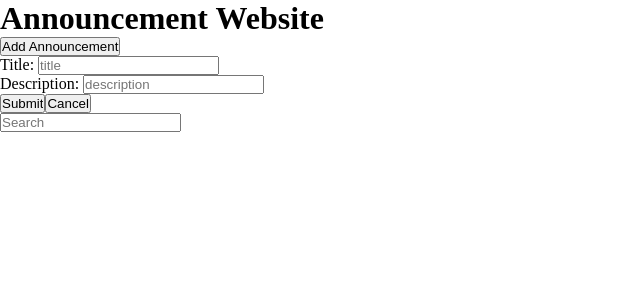
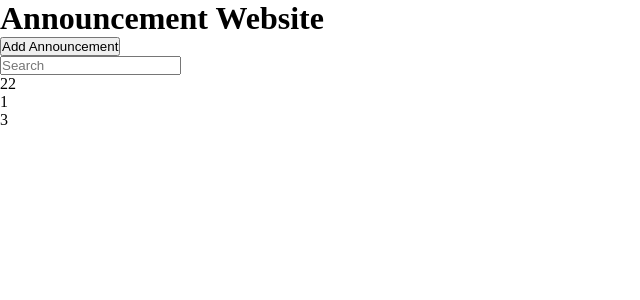
Before and after one commit to IvZaporozhchenko/announcementWebsiteForNerdySoft, a React (Create React App) app: page / in a window 1280 px wide. Shown: the top 300 px of the page, without its empty margins (0-640 px from the left). Built offline with nearby package versions, Linux system fonts and the light colour scheme.

Commit message:
Now you can select announcement from the list and it shows some details

```diff
--- a/src/App.js
+++ b/src/App.js
@@ -13,18 +13,45 @@ class App extends Component {
 		super(props);
 
 		this.state = {
-			announcements: [],
-			newAnnouncementVisibility: false
+			announcements: [
+				{
+					id: 1,
+					title: 1,
+					description: 1,
+					date: 1,
+					selected: false
+				},
+				{
+					id: 2,
+					title: 2,
+					description: 2,
+					date: 2,
+					selected: true
+				},
+				{
+					id: 3,
+					title: 3,
+					description: 3,
+					date: 3,
+					selected: false
+				}
+			],
+			newAnnouncementVisibility: true
 		}
 
-		this.onClick = this.onClick.bind(this);
+		this.showAddAnnouncementFields = this.showAddAnnouncementFields.bind(this);
 		this.addNewAnnouncement = this.addNewAnnouncement.bind(this);
+		this.selectAnnouncement = this.selectAnnouncement.bind(this);
 	}
 
-	onClick(e) {
-		this.setState({
-			newAnnouncementVisibility: !this.state.newAnnouncementVisibility
-		})
+
+	//Show "Add new announcements fields"
+	showAddAnnouncementFields(e) {
+		if(this.state.newAnnouncementVisibility) {
+			this.setState({
+				newAnnouncementVisibility: !this.state.newAnnouncementVisibility
+			})
+		}
 	}
 
 	//Add new announcement
@@ -42,15 +69,31 @@ class App extends Component {
 		})
 	}
 
+	//Select announcement
+	selectAnnouncement(id) {
+		console.log(id);
+		this.setState({
+			announcement: this.state.announcements.map((announcenemt) => {
+				announcenemt.selected = false;
+				if(announcenemt.id === id) {
+					announcenemt.selected = !announcenemt.selected;
+				}
+				return announcenemt;
+			})
+		})
+	}
+
 	render() {
 		return (
 			<div>
-				<Header onClick={this.onClick} />
+				<Header showAddAnnouncementFields={this.showAddAnnouncementFields} />
 				<AddNewAnnouncement visibility={this.state.newAnnouncementVisibility}
 				                    addNewAnnouncement={this.addNewAnnouncement}
 				/>
 				<SearchAnnouncement onChange={this.onChange} />
-				<ListOfAnnouncements announcements={this.state.announcements} />
+				<ListOfAnnouncements announcements={this.state.announcements}
+				                     selectAnnouncement={this.selectAnnouncement}
+				/>
 			</div>
 		)
 	}
--- a/src/components/AddAnnouncementBtn.js
+++ b/src/components/AddAnnouncementBtn.js
@@ -1,7 +1,7 @@
 function AddAnnouncementBtn(props) {
 	return (
 		<div>
-			<button onClick={props.onClick}>Add Announcement</button>
+			<button onClick={props.showAddAnnouncementFields}>Add Announcement</button>
 		</div>
 	)
 }
--- a/src/components/Announcement.js
+++ b/src/components/Announcement.js
@@ -1,6 +1,6 @@
 function Announcement(props) {
 	return (
-		<div>
+		<div onClick={props.selectAnnouncement.bind(this, props.announcement.id)}>
 			{props.announcement.title}
 		</div>
 	)
--- a/src/components/Header.js
+++ b/src/components/Header.js
@@ -6,7 +6,7 @@ class Header extends Component{
 		return (
 			<div>
 				<h1>Announcement Website</h1>
-				<AddAnnouncementBtn onClick={this.props.onClick} />
+				<AddAnnouncementBtn showAddAnnouncementFields={this.props.showAddAnnouncementFields} />
 			</div>
 		)
 	}
--- a/src/components/ListOfAnnouncements.js
+++ b/src/components/ListOfAnnouncements.js
@@ -1,9 +1,18 @@
 import Announcement from "./Announcement";
+import SelectedAnnouncement from "./SelectedAnnouncement";
 
 function ListOfAnnouncements(props) {
-	console.log(props.announcements);
-	return props.announcements.map((announcement) => {
-		return <Announcement key={announcement.id} announcement={announcement} />
+	return props.announcements.sort(
+		(a, b) => b.selected - a.selected
+	).map((announcement) => {
+		if(announcement.selected) {
+			return <SelectedAnnouncement key={announcement.id}
+			                             announcement={announcement}/>
+		} else {
+			return <Announcement key={announcement.id}
+			                     announcement={announcement}
+			                     selectAnnouncement={props.selectAnnouncement}/>
+		}
 	})
 }
 
--- /dev/null
+++ b/src/components/SelectedAnnouncement.js
@@ -0,0 +1,10 @@
+function SelectedAnnouncement(props) {
+	return (
+		<div>
+			{props.announcement.title}
+			{props.announcement.description}
+		</div>
+	)
+}
+
+export default SelectedAnnouncement;
```
Also changed, not shown: 1 other file (tests, documents, lock files or other folders).
